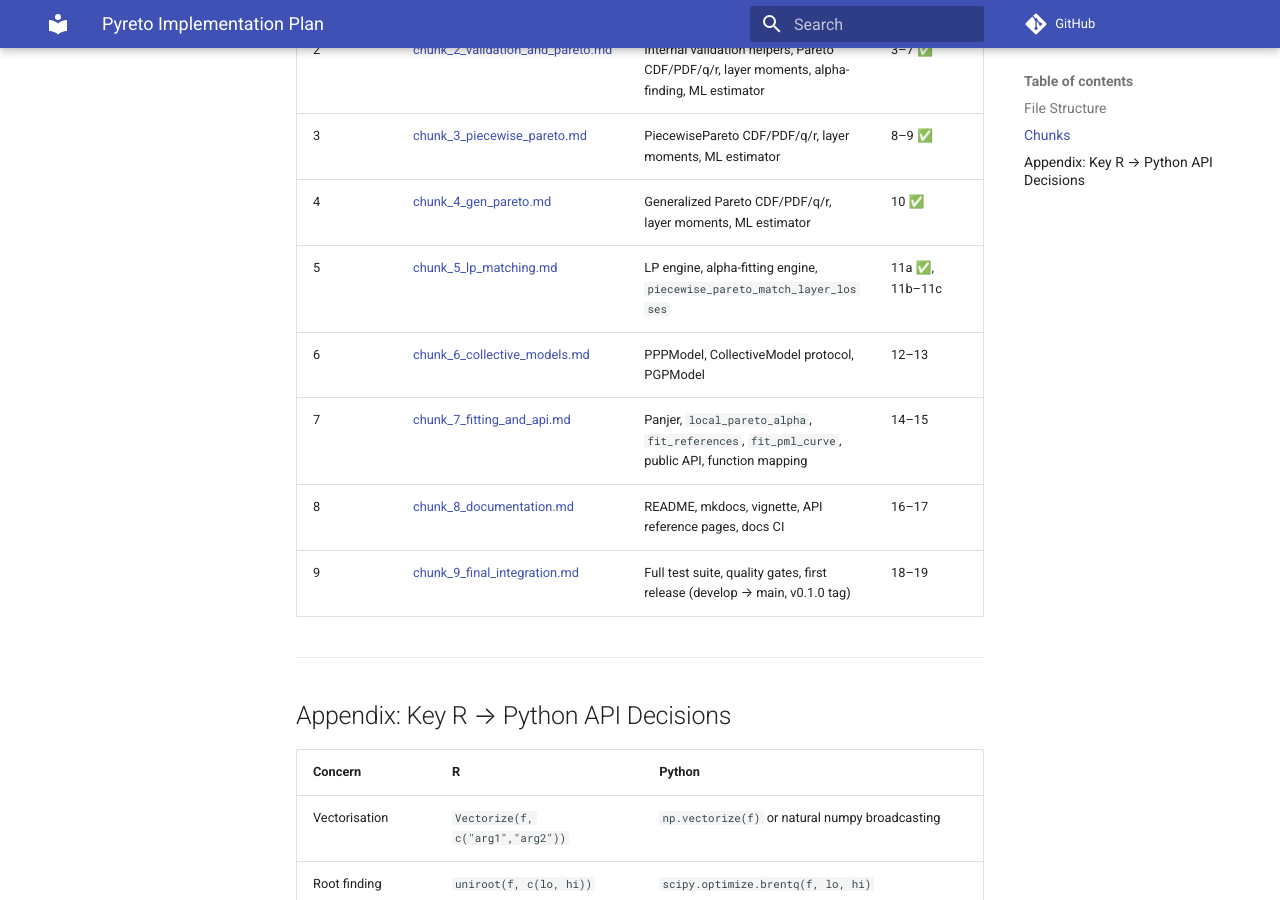
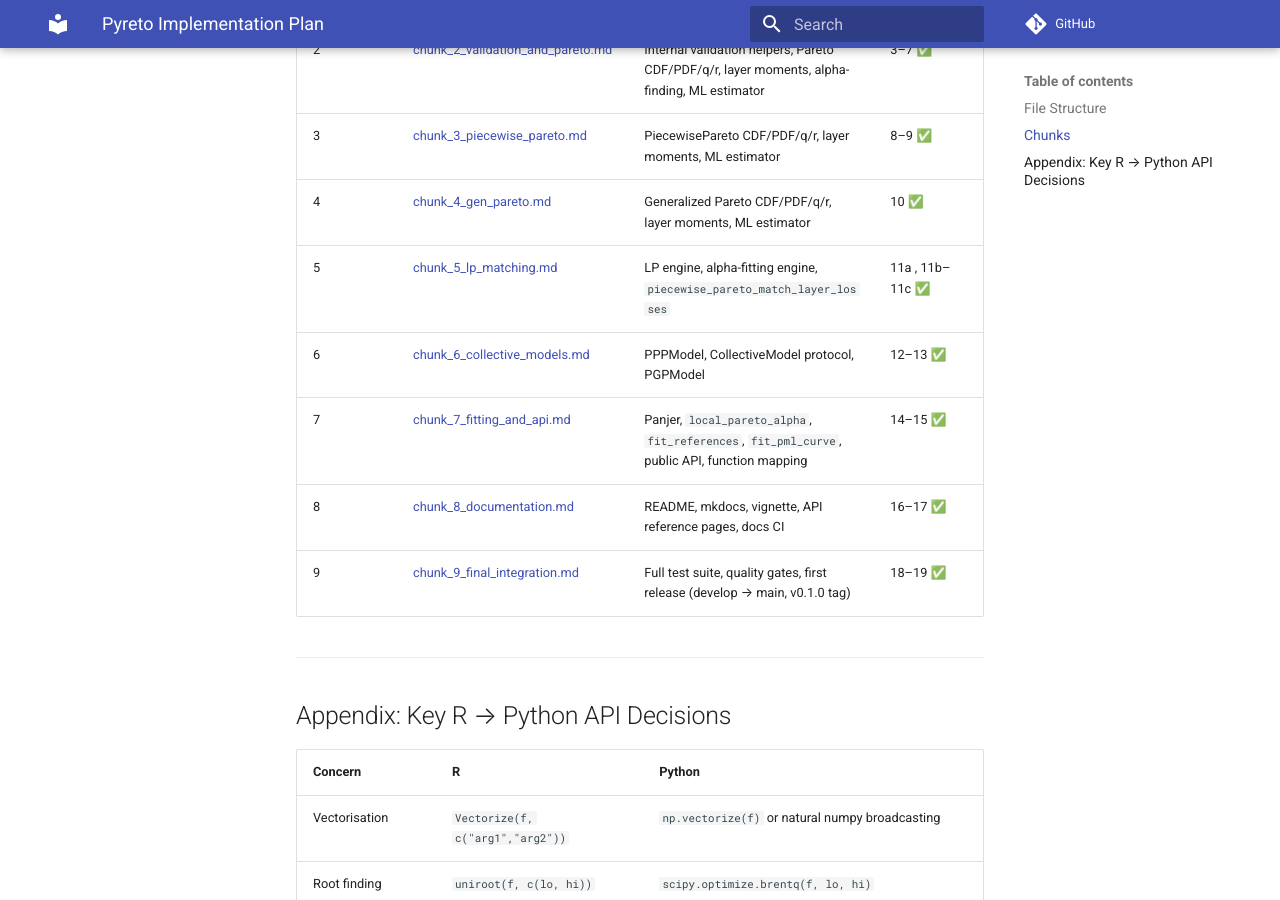
Before and after one commit to o1iv3r/Pyreto, an MkDocs documentation site: the page built from docs/design/implementation_plan.md, in a window 1280 px wide and 900 px high, scrolled down 1796 px. Built offline with MkDocs 1.6.1 and Material for MkDocs 9.7.7, drawn with Linux system fonts in a browser that asks for light colours; comment, search, counter and statistics services are not loaded.

Commit message:
chore: gitignoe and implementation plan

```diff
--- a/docs/design/implementation_plan.md
+++ b/docs/design/implementation_plan.md
@@ -64,11 +64,11 @@ README.md
 | 2 | [chunk_2_validation_and_pareto.md](chunk_2_validation_and_pareto.md) | Internal validation helpers, Pareto CDF/PDF/q/r, layer moments, alpha-finding, ML estimator | 3–7 ✅ |
 | 3 | [chunk_3_piecewise_pareto.md](chunk_3_piecewise_pareto.md) | PiecewisePareto CDF/PDF/q/r, layer moments, ML estimator | 8–9 ✅ |
 | 4 | [chunk_4_gen_pareto.md](chunk_4_gen_pareto.md) | Generalized Pareto CDF/PDF/q/r, layer moments, ML estimator | 10 ✅ |
-| 5 | [chunk_5_lp_matching.md](chunk_5_lp_matching.md) | LP engine, alpha-fitting engine, `piecewise_pareto_match_layer_losses` | 11a ✅, 11b–11c |
-| 6 | [chunk_6_collective_models.md](chunk_6_collective_models.md) | PPPModel, CollectiveModel protocol, PGPModel | 12–13 |
-| 7 | [chunk_7_fitting_and_api.md](chunk_7_fitting_and_api.md) | Panjer, `local_pareto_alpha`, `fit_references`, `fit_pml_curve`, public API, function mapping | 14–15 |
-| 8 | [chunk_8_documentation.md](chunk_8_documentation.md) | README, mkdocs, vignette, API reference pages, docs CI | 16–17 |
-| 9 | [chunk_9_final_integration.md](chunk_9_final_integration.md) | Full test suite, quality gates, first release (develop → main, v0.1.0 tag) | 18–19 |
+| 5 | [chunk_5_lp_matching.md](chunk_5_lp_matching.md) | LP engine, alpha-fitting engine, `piecewise_pareto_match_layer_losses` | 11a , 11b–11c ✅ |
+| 6 | [chunk_6_collective_models.md](chunk_6_collective_models.md) | PPPModel, CollectiveModel protocol, PGPModel | 12–13 ✅ |
+| 7 | [chunk_7_fitting_and_api.md](chunk_7_fitting_and_api.md) | Panjer, `local_pareto_alpha`, `fit_references`, `fit_pml_curve`, public API, function mapping | 14–15 ✅ |
+| 8 | [chunk_8_documentation.md](chunk_8_documentation.md) | README, mkdocs, vignette, API reference pages, docs CI | 16–17 ✅ |
+| 9 | [chunk_9_final_integration.md](chunk_9_final_integration.md) | Full test suite, quality gates, first release (develop → main, v0.1.0 tag) | 18–19 ✅ |
 
 ---
 
```
Also changed, not shown: 1 other file.
